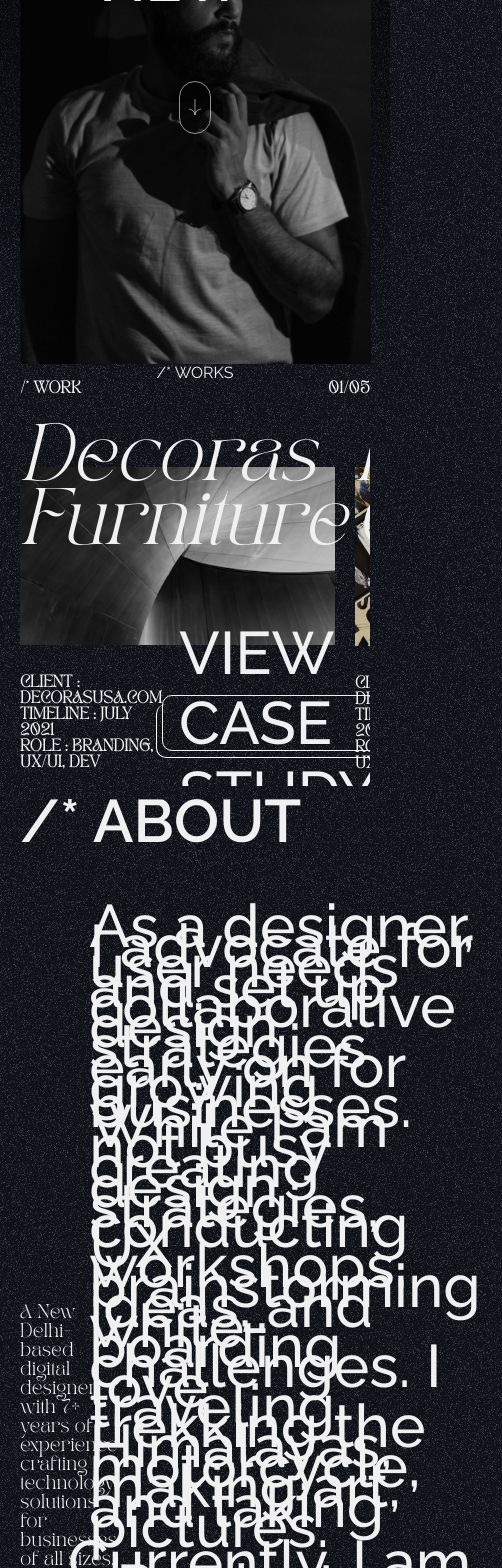
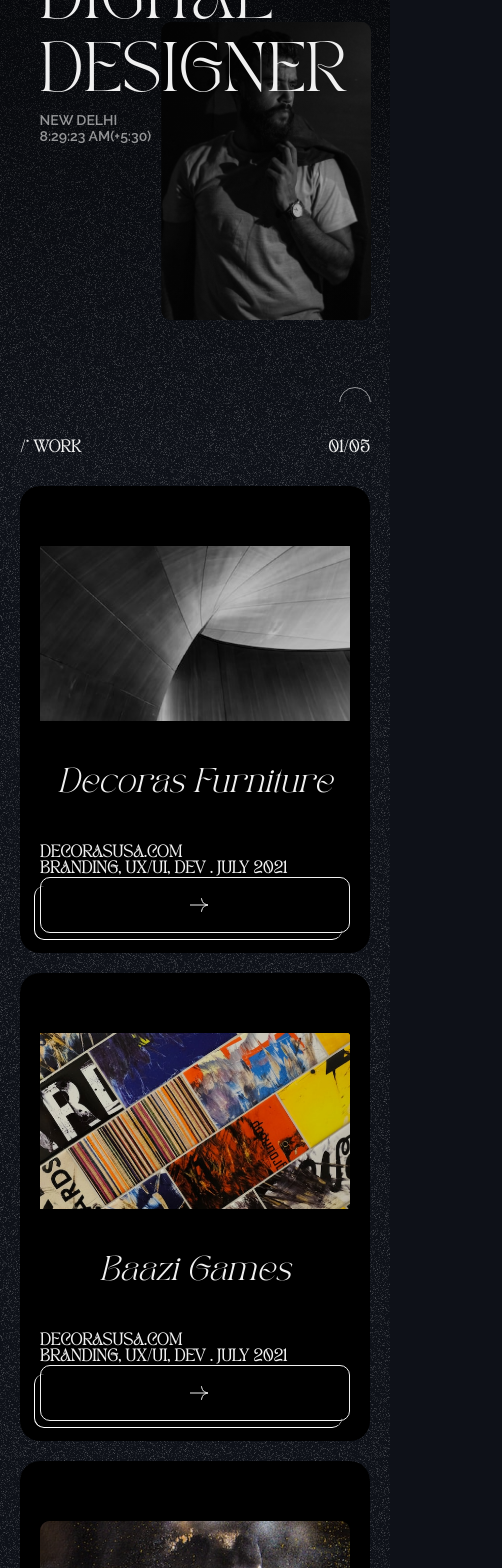
Before and after one commit to ajayupadhya/Jatin, a Next.js app: page / in a window 390 px wide. Shown: the part 420-1988 px from the top of the page, 502 px wide, since content can reach past the window. Built offline with nearby package versions, Linux system fonts and the light colour scheme.

Commit message:
First commit

```diff
--- a/app/globals.css
+++ b/app/globals.css
@@ -239,7 +239,7 @@ body {
     --normal-font-size: 12px;
     --big-font-size: 56px;
     --medium-font-size: 14px;
-    --small-font-size: 60px;
+    --small-font-size: 24px;
   }
   .app_container {
     padding: 0px 20px;
--- a/components/Banner/banner.module.css
+++ b/components/Banner/banner.module.css
@@ -207,10 +207,16 @@
     gap: 22px;
   }
 
+  .mainBannerOuter {
+    height: 100vh;
+  }
+
   .mainBannerContainer {
     width: 90%;
     overflow: hidden;
     height: 91vh;
+    padding: 20px;
+    justify-content: center;
   }
 
   .mainBannerTextContainer {
@@ -225,11 +231,15 @@
 
   .mainBannerTextUpper,
   .mainBannerTextLower {
-    height: 60px;
+    /* height: 60px; */
+    display: block;
+    font-size: 49px;
+    margin-block: 24px;
   }
 
   .text {
-    font-size: var(--banner-font-size);
+    /* font-size: var(--banner-font-size); */
+    font-size: 32px;
     font-style: normal;
     font-weight: 400;
     text-transform: uppercase;
@@ -237,6 +247,32 @@
     animation: text-slide 0.8s cubic-bezier(0.42, 0, 0, 1.29) forwards;
     margin: 0;
     padding: 0;
+  }
+
+  .mainBannerImage {
+    max-width: 210px;
+  }
+
+  .mainBannerTextContainer > img {
+    width: 51px;
+    height: 73px;
+  }
+
+  .mainBannerTextLower > div > p {
+    font-size: 14px;
+    color: #F0F0F099;
+  }
+
+  .mainBannerTextLower > p > span {
+    font-size: 49px;
+  }
+
+  .mainBannerDown {
+    align-items: flex-end;
+    width: 100%;
+    height: 100%;
+    position: absolute;
+    justify-content: flex-end;
   }
 }
 
--- a/components/Clients/Clients.js
+++ b/components/Clients/Clients.js
@@ -42,12 +42,12 @@ const Clients = () => {
   ];
   return (
     <>
+      <div className={style.clientContainer}>
         <div className={style.ClientContainerHeader} id = "works">
           <Link href={"/"} className={raleway_display.className}>
             {"/*"} WORKS
           </Link>
         </div>
-      <div className={style.clientContainer}>
         {data.map((item, index) => {
           return (
             <div key={index} className={style.singleClient}>
@@ -76,21 +76,27 @@ const Clients = () => {
           {data.map((item, index) => {
             return (
               <div key={index} className={style.singleClientMobile}>
+
+                <div className={style.singleClientImageMobile}>
+                  <Image src={item.image} alt={item.image} />
                   <div className={style.singleClientTextMobile}>
                     <h4 className={raleway_display.classNameMobile}>
                       {item.title}
                     </h4>
                   </div>
-                <div className={style.singleClientImageMobile}>
-                  <Image src={item.image} alt={item.image} />
                   <div className={style.singleClientTextContainerMobile}>
                     <div>
-                      <p>CLIENT : {item.client}</p>
-                      <p>TIMELINE : {item.timeline}</p>
-                      <p>ROLE : {item.role}</p>
+                      <p>{item.client}</p>
+                      <p className="singleClientTextRoleTextMobile">{item.role} . {item.timeline}</p>
+                      <p></p>
                     </div>
 
-                    <Button text={"VIEW CASE STUDY"} link={item.link} />
+                    <Button link={item.link} className={style.smallButtonLink}>
+                      <svg width="25" height="20" viewBox="0 0 25 20" fill="none" xmlns="http://www.w3.org/2000/svg">
+                        <path d="M15.1724 1C15.1724 1 15.9326 5.43128 17.7931 7.32813C19.6536 9.22497 24 10 24 10M24 10C24 10 19.6536 10.775 17.7931 12.6719C15.9326 14.5687 15.1724 19 15.1724 19M24 10L0 10" stroke="#F0F0F0"/>
+                      </svg>
+                    </Button>
+
                   </div>
                 </div>
               </div>
--- a/components/Clients/clients.module.css
+++ b/components/Clients/clients.module.css
@@ -118,10 +118,11 @@
 
   .carousalContainer {
     display: grid;
-    grid-auto-flow: column;
-    grid-auto-columns: 90%;
-    overflow-x: scroll;
-    overflow-y: hidden;
+    justify-content: center;
+    grid-auto-flow: row;
+    grid-auto-columns: 100%;
+    /* overflow-x: scroll; */
+    /* overflow-y: hidden; */
     overscroll-behavior-inline: contain;
     gap: 20px;
     scroll-snap-type: x mandatory;
@@ -131,11 +132,14 @@
   .singleClientMobile {
     display: flex;
     width: 100%;
+    background-color: #000;
     flex-direction: column;
     scroll-snap-align: start;
     align-items: center;
     justify-content: flex-start;
     position: relative;
+    padding: 20px;
+    border-radius: 20px;
   }
 
   .singleClientTextMobile {
@@ -149,7 +153,8 @@
 
   .singleClientTextMobile > h4 {
     color: var(--font-color-theme-dark);
-    font-size: var(--big-font-size);
+    /* font-size: var(--big-font-size); */
+    font-size: 24px;
     font-style: italic;
     font-weight: 400;
     line-height: 64px; /* 114.286% */
@@ -166,7 +171,7 @@
   }
 
   .singleClientTextContainerMobile {
-    display: flex;
+    display: block;
     align-items: center;
     justify-content: space-between;
     width: 100%;
@@ -182,10 +187,23 @@
 
   .singleClientTextContainerMobile > div > p {
     color: var(--font-color-theme-dark);
-
     font-size: var(--normal-font-size);
     font-style: normal;
     font-weight: 600;
     line-height: normal;
   }
+
+  .singleClientTextRoleTextMobile {
+    font-size: 14px;
+  }
+
+  .smallButtonLink {
+    width: auto;
+  }
+
+  @media screen and (max-width: 600px) {
+    .singleClientTextMobile {
+      position: relative;
+    }
+  }
 }
--- a/components/Intro/intro.module.css
+++ b/components/Intro/intro.module.css
@@ -83,4 +83,27 @@
     width: 100%;
     align-items: normal;
   }
+
+  .IntroContainerHeader {
+    display: block;
+  }
+
+  .IntroContainerHeader > p {
+    color: #FFF;
+    font-size: 24px;
+    font-style: normal;
+    width: 100%;
+    font-weight: 400;
+    margin-bottom: 20px;
+    line-height: 40px; /* 166.667% */
+  }
+
+  .IntroContainerAbout > p {
+    width: 100%;
+    font-family: Raleway;
+    font-size: 14px;
+    font-style: normal;
+    font-weight: 500;
+    line-height: 20px;
+  }
 }
--- a/components/Services/services.module.css
+++ b/components/Services/services.module.css
@@ -52,3 +52,10 @@
     width: max-content;
 
 } */
+
+
+@media screen and (max-width: 600px) {
+  .serviceContainerData > div > p {
+    font-size: 24px !important;
+  }
+}
--- a/components/common/Button/smallButton.js
+++ b/components/common/Button/smallButton.js
@@ -3,9 +3,9 @@ import Link from "next/link";
 import React from "react";
 import style from "./small.module.css";
 import { raleway_display } from "@/app/fonts";
-const Button = ({ text, link }) => {
+const Button = ({ text, link, className }) => {
   return (
-    <Link href={link} className={style.link_button}>
+    <Link href={link} className={`${style.link_button} ${className}`}>
        <p className={raleway_display.className}>{text}</p>
       <svg
         xmlns="http://www.w3.org/2000/svg"
```
Lines whose indentation alone changed are shown as unchanged.
